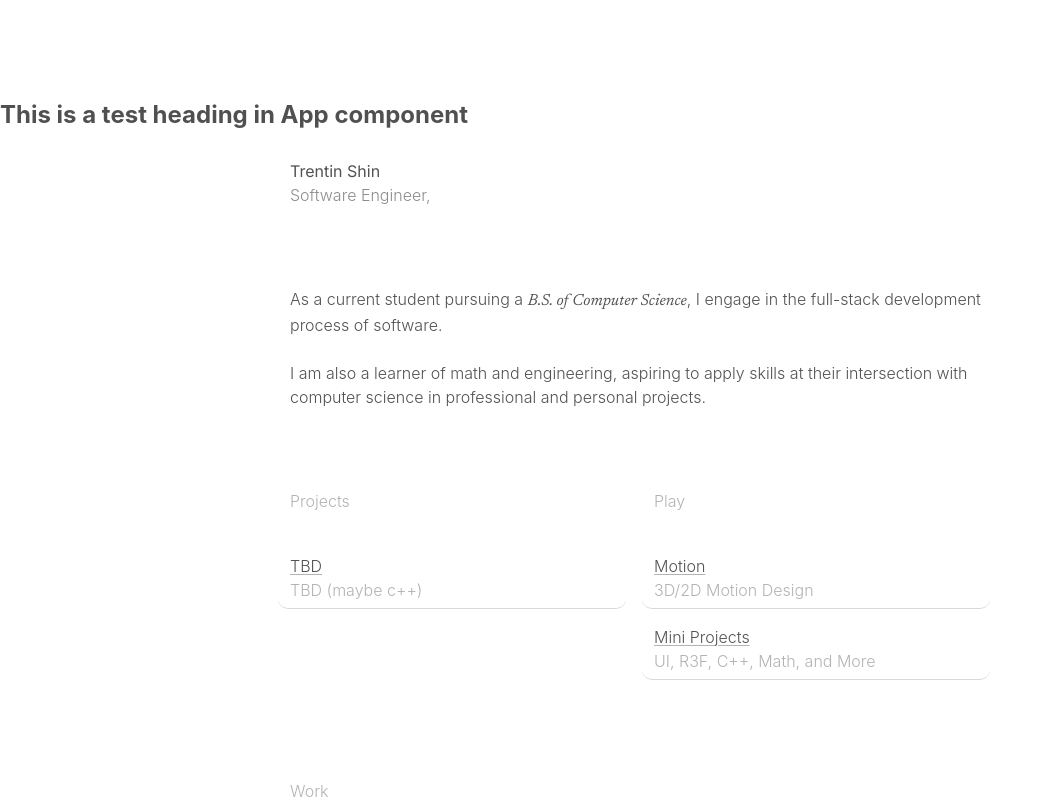
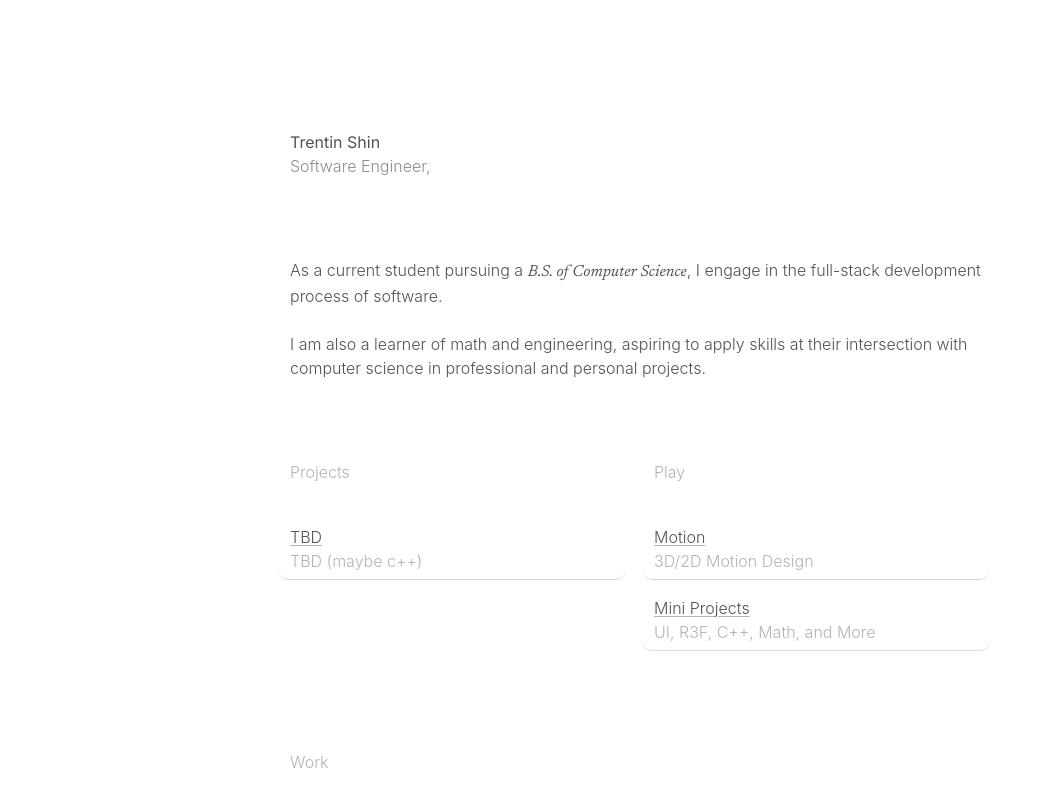
Before and after one commit to TRShin/trshin-web, a React (Vite) app: page /#/Home in a window 1280 px wide. Shown: the top 800 px of the page, without its empty margins (0-1052 px from the left). Built offline with nearby package versions, Linux system fonts and the light colour scheme; a web font is replaced by a local one.

Commit message:
Layout testt

```diff
--- a/src/App.jsx
+++ b/src/App.jsx
@@ -1,4 +1,4 @@
-import { BrowserRouter, Routes, Route } from 'react-router-dom';
+import {HashRouter as Router , Routes, Route } from 'react-router-dom';
 import Home from './pages/Home';
 import Play1 from './pages/Play1';
 import Rive from './pages/Rive';
@@ -6,9 +6,8 @@
 
 function App() {
   return (
-    <BrowserRouter>
+    <Router>
       <Layout>
-        <h2>This is a test heading in App component</h2>
         <Routes>
           <Route index element={<Home />} />
           <Route path="/Home" element={<Home />} />
@@ -16,7 +15,7 @@
           <Route path="/Mini-Projects/Rive" element={<Rive />} />
         </Routes>
       </Layout>
-    </BrowserRouter>
+    </Router>
   );
 }
 
```
